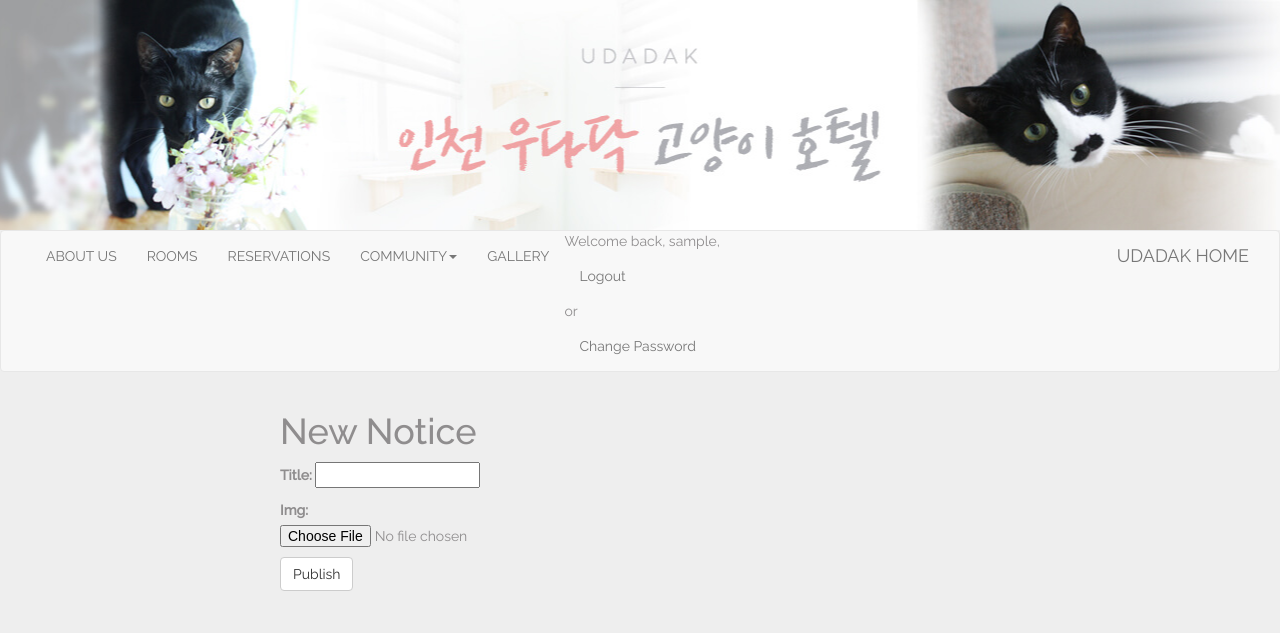
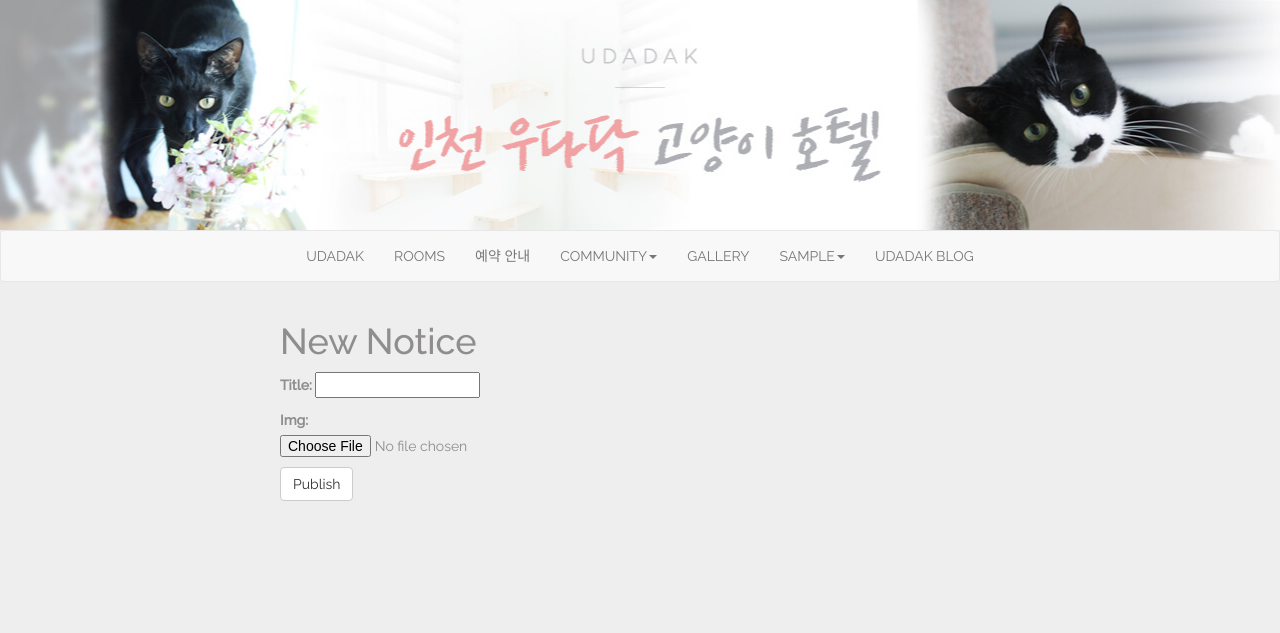
Before and after one commit to RachellCalhoun/cathotel, a Django app: page /notice/new/ in a window 1280 px wide. Shown: the top 633 px of the page. Run offline with Django 3.2, Linux system fonts and the light colour scheme; the visitor is signed in with stand-in values (Sample User, id 1); some libraries are stand-ins or nearby versions.

Commit message:
center menu, change notice img

```diff
--- a/hotel/static/css/hotel.css
+++ b/hotel/static/css/hotel.css
@@ -6,7 +6,15 @@ body {
 body a {
     color:#E52786;
 }
+.navbar .navbar-nav {
+  display: inline-block;
+  float: none;
+  vertical-align: top;
+}
 
+.navbar .navbar-collapse {
+  text-align: center;
+}
 .featurette-image {
     max-height: 350px;
     border-radius: 5px;
@@ -23,9 +31,8 @@ body a {
 
 }
 .notices-home {
-
     font-weight: bold;
-    margin-top:4em;
+    margin-top:1em;
 }
 
 .logoimg {
@@ -78,11 +85,13 @@ body a {
 .quarterbox {
 	height: 160px;
 	border: solid gray 2px;
-	margin:5px;
 	border-radius: 5px;
 	box-shadow: 10px 10px 5px rgba(0, 0, 0, 0.5);
     background-color: white;
     overflow:hidden;
+}
+.notice-box {
+    margin-bottom:2em;
 }
 .contentcontainer {
 	padding-bottom: 20px;
--- a/hotel/templates/base.html
+++ b/hotel/templates/base.html
@@ -19,28 +19,14 @@
     <body>
         <header>
 
-                <div class=" headercontainer text-center titlebackground" style="background: url({% static 'images/header.jpg' %})
+                <a href="/"><div class=" headercontainer text-center titlebackground" style="background: url({% static 'images/header.jpg' %})
                     center 30% no-repeat;height:230px; ">
-                <div class="navbar">
-                    <div class="col-md-2">
-                    </div>
-                    <div class="col-md-6">
-                        <div class="supertitle text-center "></div>
-                    </div>
-                 <!--    <div class="col-md-3">
-                        {% if user.is_authenticated %}
-                        <p class="text-center login"> Welcome back, {{user.username}}</p>
-                        <p class="text-center "> <a href="/logout">Logout</a> or <a href="/password_change">Change Password</a></p>
-                        {% else %}
-                        <p class="text-center login"><a href="/login">login</a> /<a href="/register"> join</a></p>
-                        {% endif %}
-                    </div> -->
-                </div>
-            </div>
+
+            </div></a>
             <nav class="navbar navbar-default navbar1">
                 <div class="container-fluid">
                     <div class="navbar-header navbar-right text-uppercase">
-                        <a class="navbar-brand title-super" href="/">Udadak Home</a>
+                        <a class="navbar-brand title-super" href="/"></a>
                         <button type="button" class="navbar-toggle collapsed" data-toggle="collapse" data-target="#bs-example-navbar-collapse-1" aria-expanded="false">
                         <span class="sr-only">Toggle navigation</span>
                         <span class="icon-bar"></span> <span class="icon-bar"></span>
@@ -48,10 +34,10 @@
                     </div>
                     <div class="collapse navbar-collapse" id="bs-example-navbar-collapse-1">
                         <ul class="nav navbar-nav">
-                            <li><a class="dark text-uppercase" href="/ourhotel">About Us</a></li>
+                            <li><a class="dark text-uppercase" href="/ourhotel">Udadak</a></li>
 
                              <li><a class="dark text-uppercase" href="/rooms">Rooms</a></li>
-                             <li><a class="dark text-uppercase" href="/reservation">Reservations</a></li>
+                             <li><a class="dark text-uppercase" href="/reservation">예약 안내</a></li>
                             <li class="">
                                 <a class="dropdown-toggle text-uppercase" data-toggle="dropdown" href="#">Community<span class="caret"></span></a>
                                 <ul class="dropdown-menu">
@@ -61,11 +47,18 @@
                             </li>
                             <li><a class="dark text-uppercase" href="/gallery">Gallery</a></li>
                             {% if user.is_authenticated %}
-                            <li class=" "> Welcome back, {{user.username}}, <a href="/logout">Logout</a> or <a href="/password_change">Change Password</a></li>
+                             <li class="">
+                                <a class="dropdown-toggle text-uppercase" data-toggle="dropdown" href="#">{{user.username}}<span class="caret"></span></a>
+                                <ul class="dropdown-menu">
+                                    <li><a class="dark" href="/logout">Logout</a></li>
+                                    <li><a class="dark" href="/password_change">Change Password</a></li>
+                                </ul>
+                            </li>
                             {% else %}
                             <li class=" text-uppercase"><a href="/login">login</a></li>
-                            <li class=text-uppercase><a href="/register"> join</a></li>
+                            <li class="text-uppercase"><a href="/register"> join</a></li>
                             {% endif %}
+                            <li class="text-uppercase"><a href=" http://blog.naver.com/hellocats">Udadak Blog</a></li>
                         </ul>
                     </div>
                 </div>
--- a/hotel/templates/hotel/home.html
+++ b/hotel/templates/hotel/home.html
@@ -60,7 +60,7 @@
             <div class="row">
                 <div class="col-md-12">
 
-                    <div class="quarterbox"  style="background: url({% static 'images/notice.jpg' %})
+                    <div class="quarterbox notice-box"  style="background: url({% static 'images/notice.jpg' %})
                      center center no-repeat;background-size:cover">
                     <!--  <a href=""><img class ="box-img" src="{% static 'images/notice.jpg' %}"> </a> -->
 
@@ -79,7 +79,7 @@
             </div>
             <div class="row">
                 <div class="col-md-12">
-                <a href=""><div class="quarterbox" style="background: url({% static 'images/blog.jpg' %})
+                <a href=" http://blog.naver.com/hellocats"><div class="quarterbox" style="background: url({% static 'images/blog.jpg' %})
                      center center no-repeat;background-size:cover">
 
                     </div></a>
```
Also changed, not shown: hotel/static/images/notice-text.jpg (added), hotel/static/images/notice.jpg.
